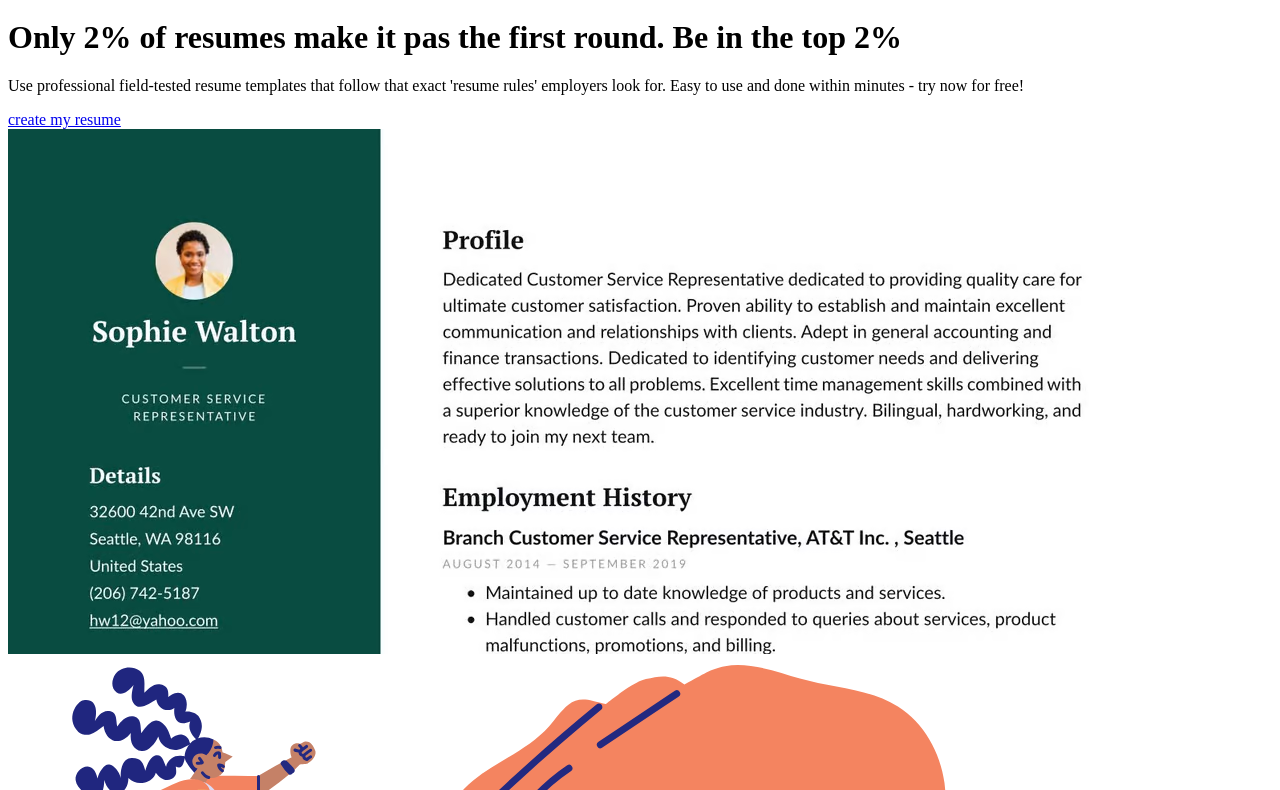
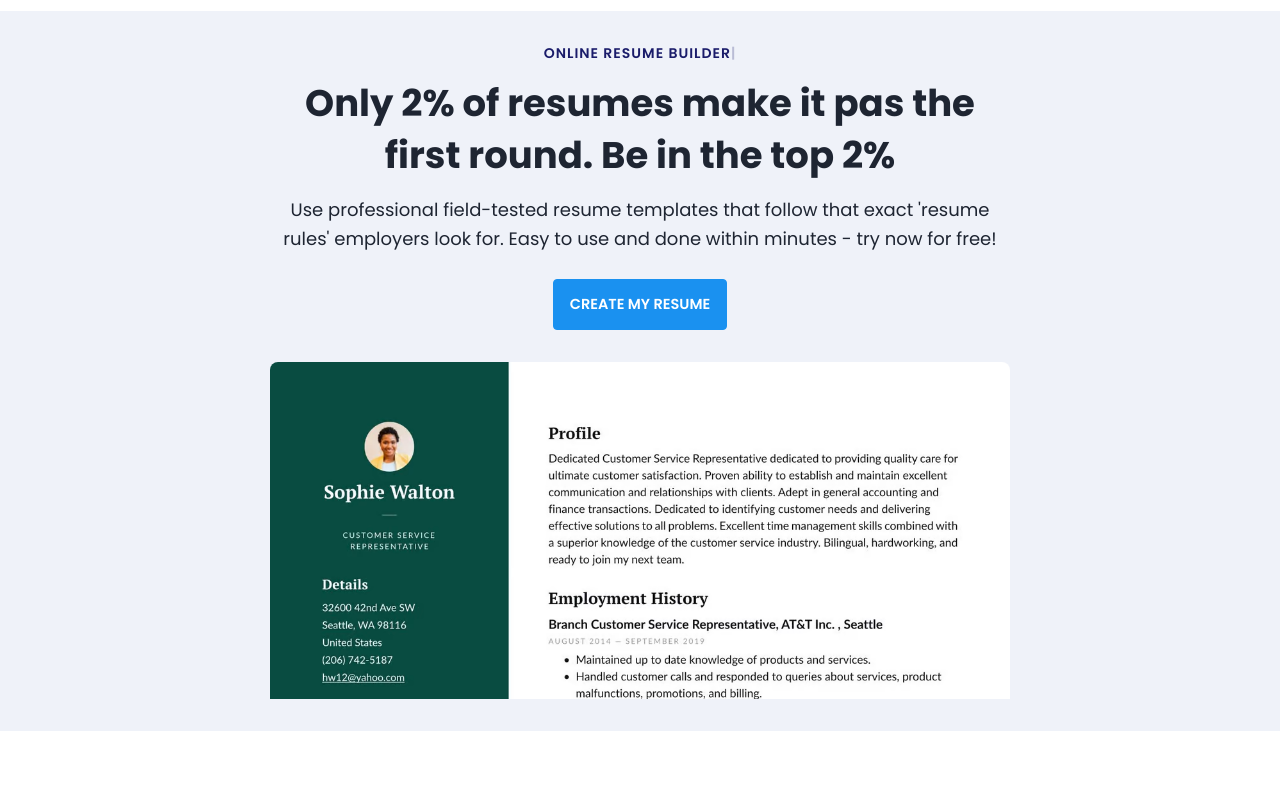
Before and after one commit to linus2525/html-resumebuilder, a plain HTML site: page index.html in a window 1280 px wide. Shown: the part 69-859 px from the top of the page. Drawn offline with nearby package versions, Linux system fonts and the light colour scheme.

Commit message:
Update index.html

```diff
--- a/index.html
+++ b/index.html
@@ -6,7 +6,7 @@
         <title>Home Page</title>
         <meta name="description" content="">
         <meta name="viewport" content="width=device-width, initial-scale=1">
-        <link rel="stylesheet" href="main\main.css">
+        <link rel="stylesheet" href="main.css">
     </head>
     <body>
 
```
